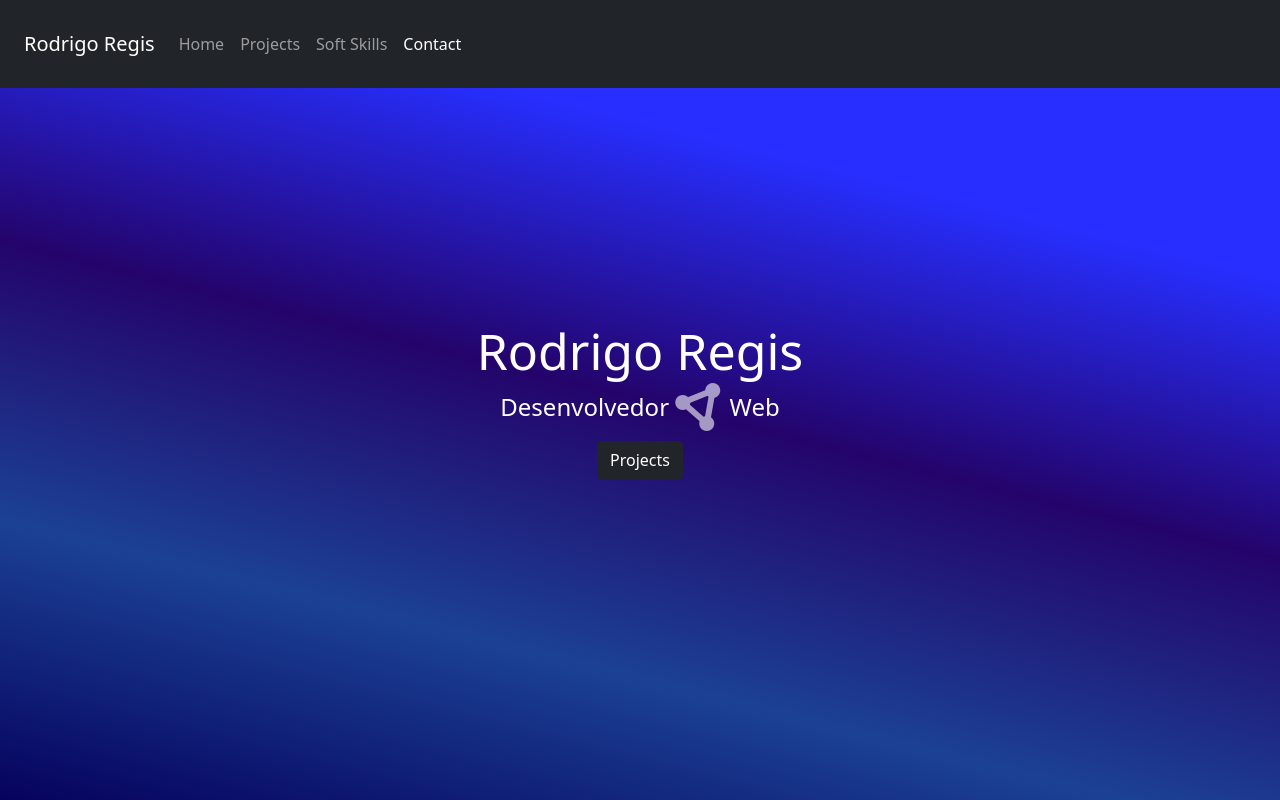
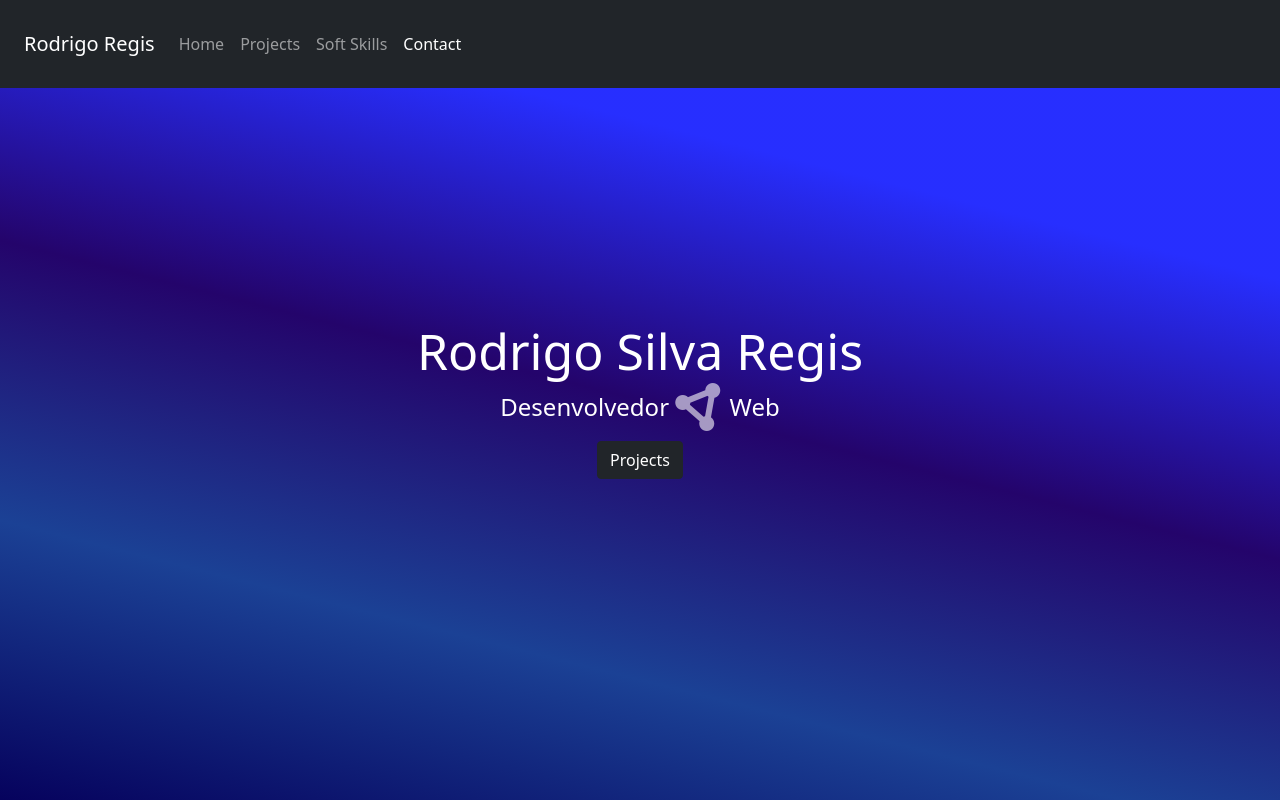
Before and after one commit to rodrigorunner/Portifolio, a React (Create React App) app: page / in a window 1280 px wide. Shown: the top 800 px of the page. Built offline with nearby package versions, Linux system fonts and the light colour scheme.

Commit message:
name changed

```diff
--- a/public/index.html
+++ b/public/index.html
@@ -3,14 +3,14 @@
   <head>
     <meta charset="utf-8">
     <meta name="viewport" content="width=device-width, initial-scale=1">
-    <meta name="description" content="Portifólio Rodrigo Silva Regis" />
+    <meta name="description" content="Rodrigo-Silva-Regis, rodrigo silva regis, Rodrigo Silva Regis" />
     <link href="https://cdn.jsdelivr.net/npm/bootstrap@5.0.2/dist/css/bootstrap.min.css" rel="stylesheet" integrity="sha384-EVSTQN3/azprG1Anm3QDgpJLIm9Nao0Yz1ztcQTwFspd3yD65VohhpuuCOmLASjC" crossorigin="anonymous">
     <link rel="preconnect" href="https://fonts.googleapis.com">
     <link rel="preconnect" href="https://fonts.gstatic.com" crossorigin>
     <link href="https://fonts.googleapis.com/css2?family=Montserrat:wght@100;400;600&display=swap" rel="stylesheet">
     <script src="https://kit.fontawesome.com/053dc8014f.js" crossorigin="anonymous"></script>
 
-    <title>Rodrigo Regis</title>
+    <title>Rodrigo Silva Regis</title>
   </head>
   <body data-spy="scroll" data-target="#navbar">
     <main id="root"></main>
--- a/src/components/Home.js
+++ b/src/components/Home.js
@@ -5,7 +5,7 @@ const Home = () => {
         <div className="container">
             <div className="row">
                 <div className="col-md-6 mx-auto">
-                    <h1>Rodrigo Regis</h1>
+                    <h1>Rodrigo Silva Regis</h1>
                     <p>Desenvolvedor <i className="fa-sharp fa-solid fa-circle-nodes fa-fade fa-2xl"></i> Web</p>
                 </div>
             </div>
```
